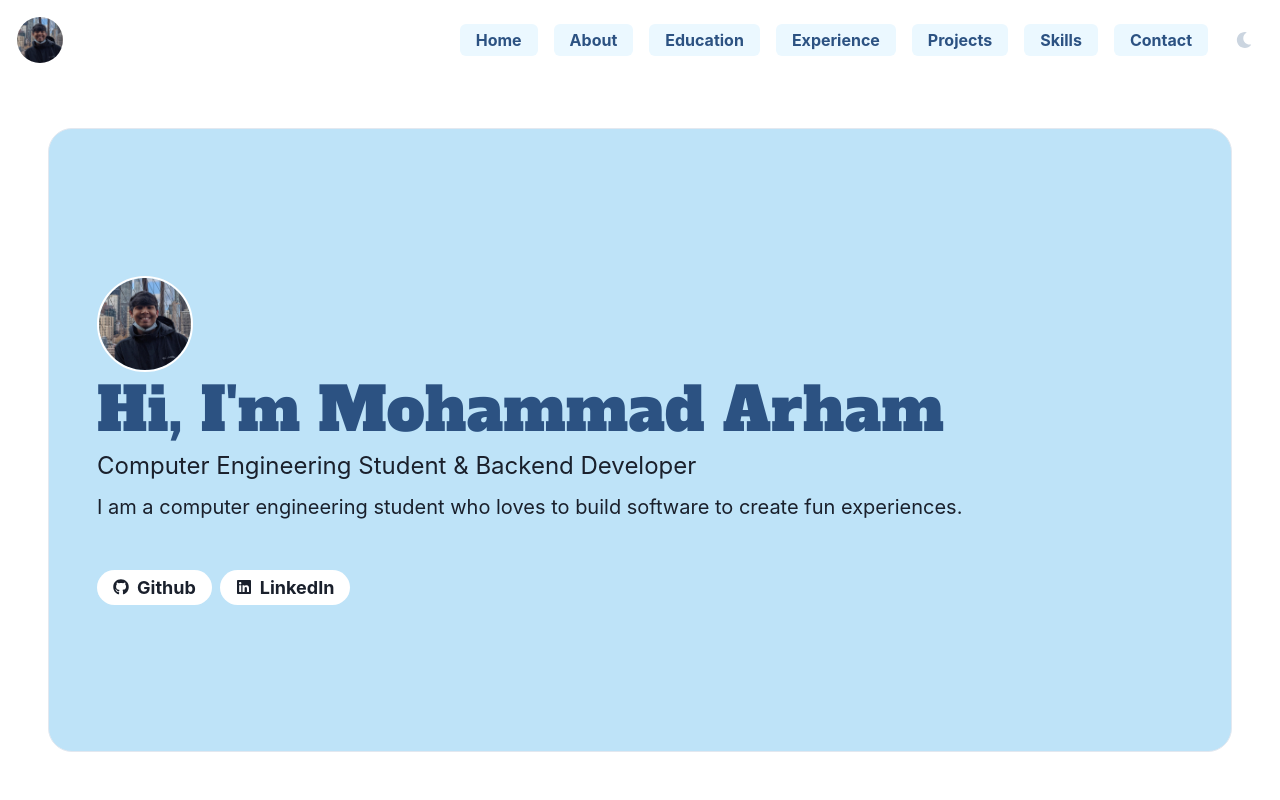
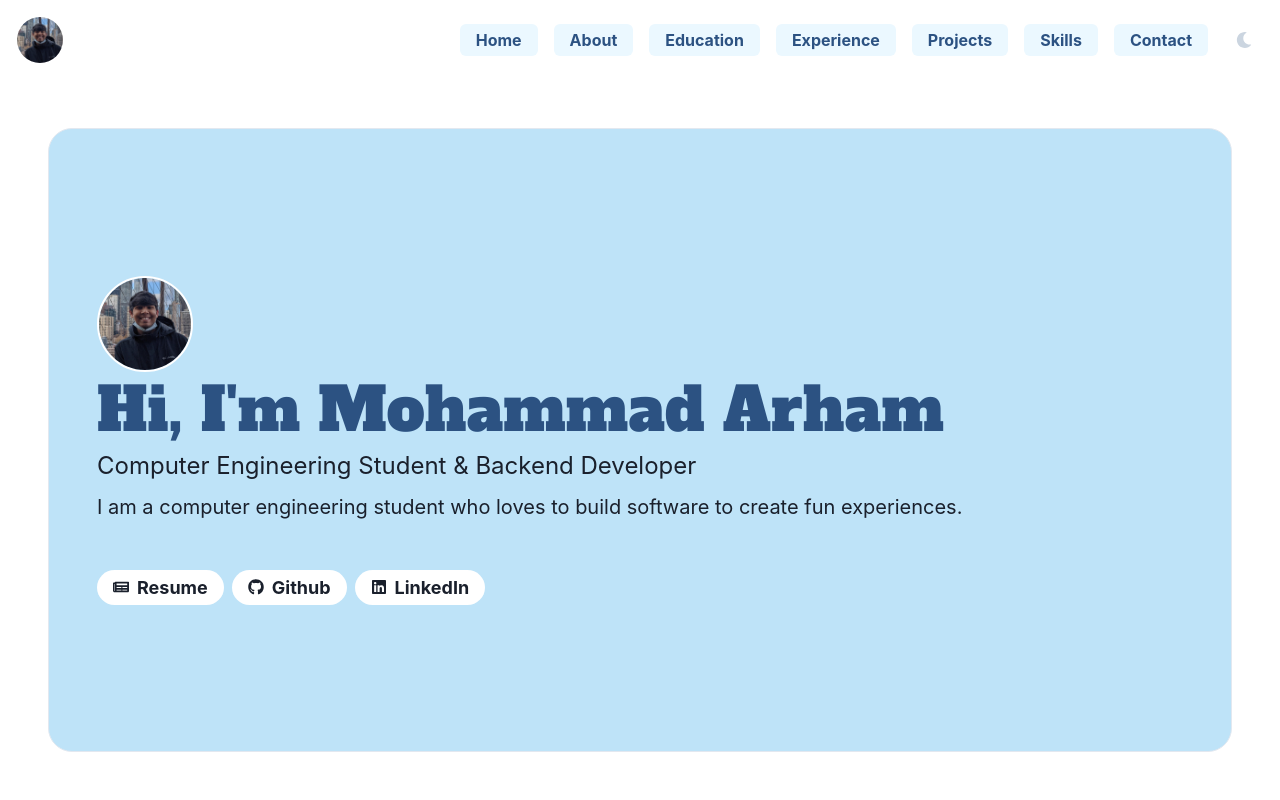
Before and after one commit to arhammusheer/croissant.one, a React (Vite) app: page / in a window 1280 px wide. Shown: the top 800 px of the page. Built offline with nearby package versions, Linux system fonts and the light colour scheme.

Commit message:
Added Resume

```diff
--- a/src/me.ts
+++ b/src/me.ts
@@ -2,7 +2,9 @@ import {
   FaDocker,
   FaGithub,
   FaLinkedin,
+  FaNewspaper,
   FaNode,
+  FaPager,
   FaReact,
 } from "react-icons/fa";
 import {
@@ -221,11 +223,15 @@ export const me = {
     },
   ],
   social: [
-    // {
-    //   name: "Website",
-    //   icon: FaGlobe,
-    //   uri: "https://croissant.one",
-    // },
+    {
+      name: "Resume",
+      icon: FaNewspaper,
+      uri: "Mohammad-Arham-Resume.pdf",
+      hover: {
+        bg: "red.500",
+        color: "white",
+      },
+    },
     {
       name: "Github",
       icon: FaGithub,
```
Also changed, not shown: 1 other file (tests, documents, lock files or other folders).
